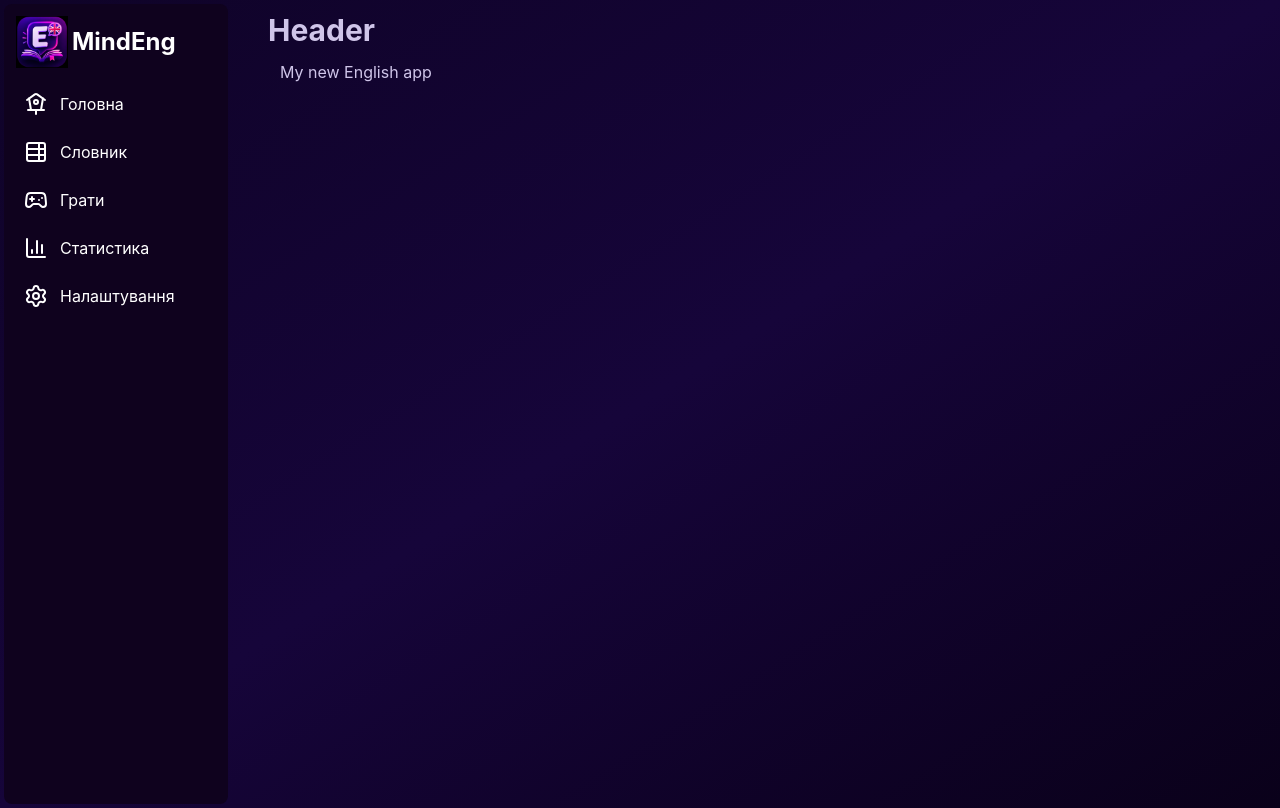
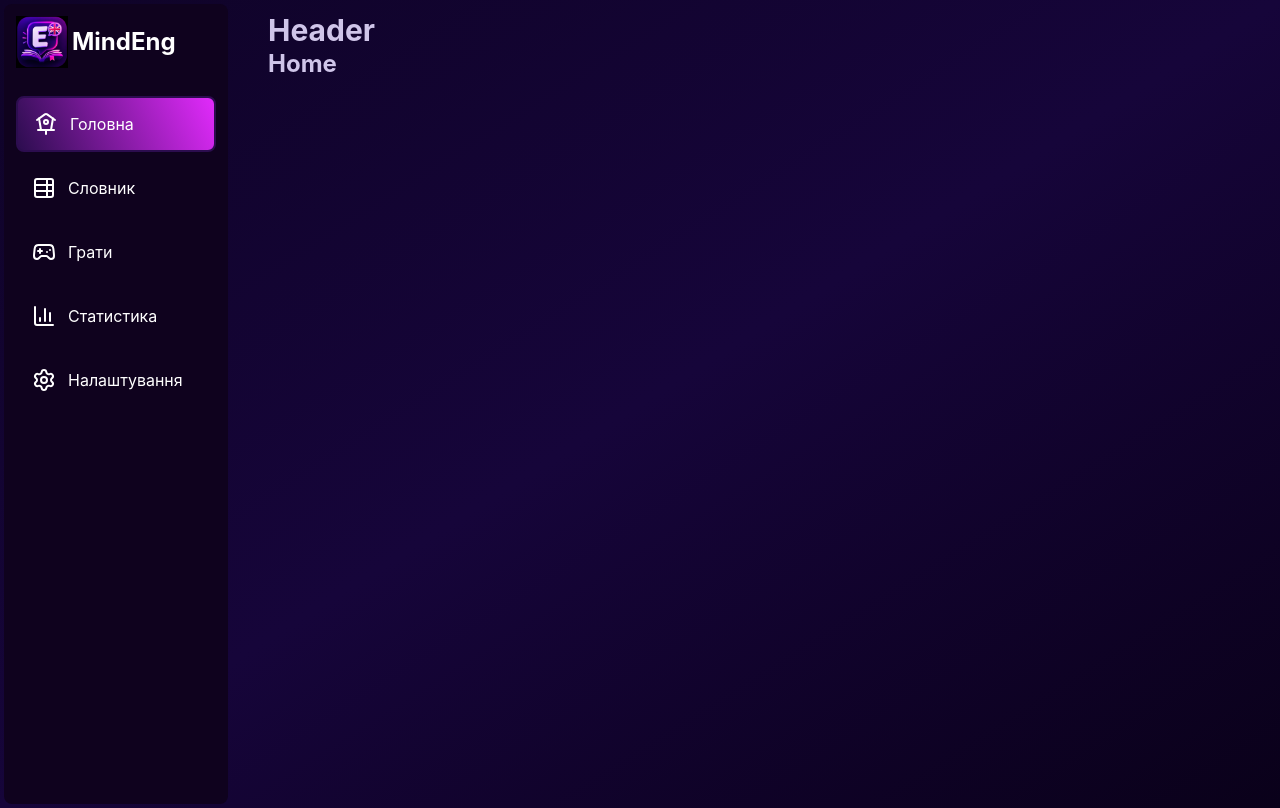
Before and after one commit to stKomendant/MindEnglish, a React (Vite) app in the folder web/: page / in a window 1280 px wide. Built offline with nearby package versions, Linux system fonts and the light colour scheme.

Commit message:
feat: implement sidebar navigation with React Router

```diff
--- a/web/package.json
+++ b/web/package.json
@@ -15,6 +15,8 @@
     "lucide-react": "^1.17.0",
     "react": "^19.2.6",
     "react-dom": "^19.2.6",
+    "react-router": "^7.17.0",
+    "react-router-dom": "^7.17.0",
     "tailwindcss": "^4.3.0"
   },
   "devDependencies": {
--- a/web/src/components/Layout/Layout.tsx
+++ b/web/src/components/Layout/Layout.tsx
@@ -1,7 +1,8 @@
 import Sidebar from "../Sidebar/Sidebar";
-import type { PropsWithChildren } from "react";
 
-const LayoutApp = ({ children }: PropsWithChildren) => {
+import { Outlet } from "react-router-dom";
+
+const LayoutApp = () => {
   return (
     <>
       <div className=" min-h-screen bg-gradient-to-br from-[#0F0328] via-[#16053A] to-[#0A011A] h-full text-[#CFC5E9] grid grid-cols-[256px_1fr]">
@@ -9,7 +10,9 @@ const LayoutApp = ({ children }: PropsWithChildren) => {
 
         <div className="p-3 ">
           <h1 className="text-3xl font-bold">Header</h1>
-          <div className="">{children}</div>
+          <div>
+            <Outlet />
+          </div>
         </div>
       </div>
     </>
--- a/web/src/components/Sidebar/SidebarMenu.tsx
+++ b/web/src/components/Sidebar/SidebarMenu.tsx
@@ -1,17 +1,26 @@
 import { mainMenuData } from "./data/main-menu-data";
 import type { MenuItem } from "./data/main-menu-data";
+import { NavLink } from "react-router-dom";
 
 export const SidebarMenu = () => {
   return (
-    <ul className="mt-4 space-y-2">
+    <ul className="mt-7 space-y-2 ">
       {mainMenuData.map((item: MenuItem) => {
         return (
-          <li
-            key={item.id}
-            className="flex gap-3 items-center p-2 rounded hover:bg-[#2c0d4f] cursor-pointer"
-          >
-            <item.icon />
-            {item.name}
+          <li key={item.id} className="">
+            <NavLink
+              to={item.path}
+              className={({ isActive }) =>
+                `flex gap-3 items-center p-4 rounded-lg hover:bg-[#260e42] ${
+                  isActive
+                    ? "bg-[#2c0d4f] w-full h-14 bg-linear-65 #2c0d4f to-fuchsia-500 border-[#2c0d4f] border-2"
+                    : ""
+                }`
+              }
+            >
+              <item.icon />
+              {item.name}
+            </NavLink>
           </li>
         );
       })}
--- a/web/src/components/Sidebar/data/main-menu-data.ts
+++ b/web/src/components/Sidebar/data/main-menu-data.ts
@@ -10,6 +10,7 @@ export type MenuItem = {
   id: string;
   name: string;
   icon: React.ComponentType;
+  path: string;
 };
 
 export const mainMenuData: MenuItem[] = [
@@ -17,25 +18,30 @@ export const mainMenuData: MenuItem[] = [
     id: "1",
     name: "Головна",
     icon: Birdhouse,
+    path: "/",
   },
   {
     id: "2",
     name: "Словник",
     icon: TableProperties,
+    path: "/dictionary",
   },
   {
     id: "3",
     name: "Грати",
     icon: Gamepad2,
+    path: "/game",
   },
   {
     id: "4",
     name: "Статистика",
     icon: ChartColumn,
+    path: "/statistics",
   },
   {
     id: "5",
     name: "Налаштування",
     icon: Settings,
+    path: "/settings",
   },
 ];
--- a/web/src/main.tsx
+++ b/web/src/main.tsx
@@ -1,9 +1,46 @@
 import { createRoot } from "react-dom/client";
 import "./index.css";
-import App from "./App.tsx";
+import { Home } from "./pages/Home/Home.tsx";
+import { Dictionary } from "./pages/Dictionary/Dictionary.tsx";
+import { Game } from "./pages/Game/Game.tsx";
+import { Statistics } from "./pages/Statistics/Statistics.tsx";
+import { Settings } from "./pages/Settings/Settings.tsx";
+
 import LayoutApp from "./components/Layout/Layout.tsx";
+import { createBrowserRouter, RouterProvider } from "react-router";
+
+const router = createBrowserRouter([
+  {
+    path: "/",
+    element: <LayoutApp />,
+    children: [
+      {
+        index: true,
+        element: <Home />,
+        path: "/",
+      },
+      {
+        path: "dictionary",
+        element: <Dictionary />,
+      },
+      {
+        path: "game",
+        element: <Game />,
+      },
+      {
+        path: "statistics",
+        element: <Statistics />,
+      },
+      {
+        path: "settings",
+        element: <Settings />,
+      },
+    ],
+  },
+]);
+
 createRoot(document.getElementById("root")!).render(
   <>
-    <LayoutApp children={<App />} />
+    <RouterProvider router={router} />
   </>,
 );
--- /dev/null
+++ b/web/src/pages/Dictionary/Dictionary.tsx
@@ -0,0 +1,3 @@
+export const Dictionary = () => {
+  return <div className="text-2xl font-bold">Dictionary</div>;
+};
--- /dev/null
+++ b/web/src/pages/Game/Game.tsx
@@ -0,0 +1,3 @@
+export const Game = () => {
+  return <div className="text-2xl font-bold">Game</div>;
+};
--- /dev/null
+++ b/web/src/pages/Home/Home.tsx
@@ -0,0 +1,3 @@
+export const Home = () => {
+  return <div className="text-2xl font-bold">Home</div>;
+};
--- /dev/null
+++ b/web/src/pages/Settings/Settings.tsx
@@ -0,0 +1,3 @@
+export const Settings = () => {
+  return <div className="text-2xl font-bold">settings</div>;
+};
--- /dev/null
+++ b/web/src/pages/Statistics/Statistics.tsx
@@ -0,0 +1,3 @@
+export const Statistics = () => {
+  return <div className="text-2xl font-bold">Statistics</div>;
+};
```
Also changed, not shown: 1 other file (tests, documents, lock files or other folders).
